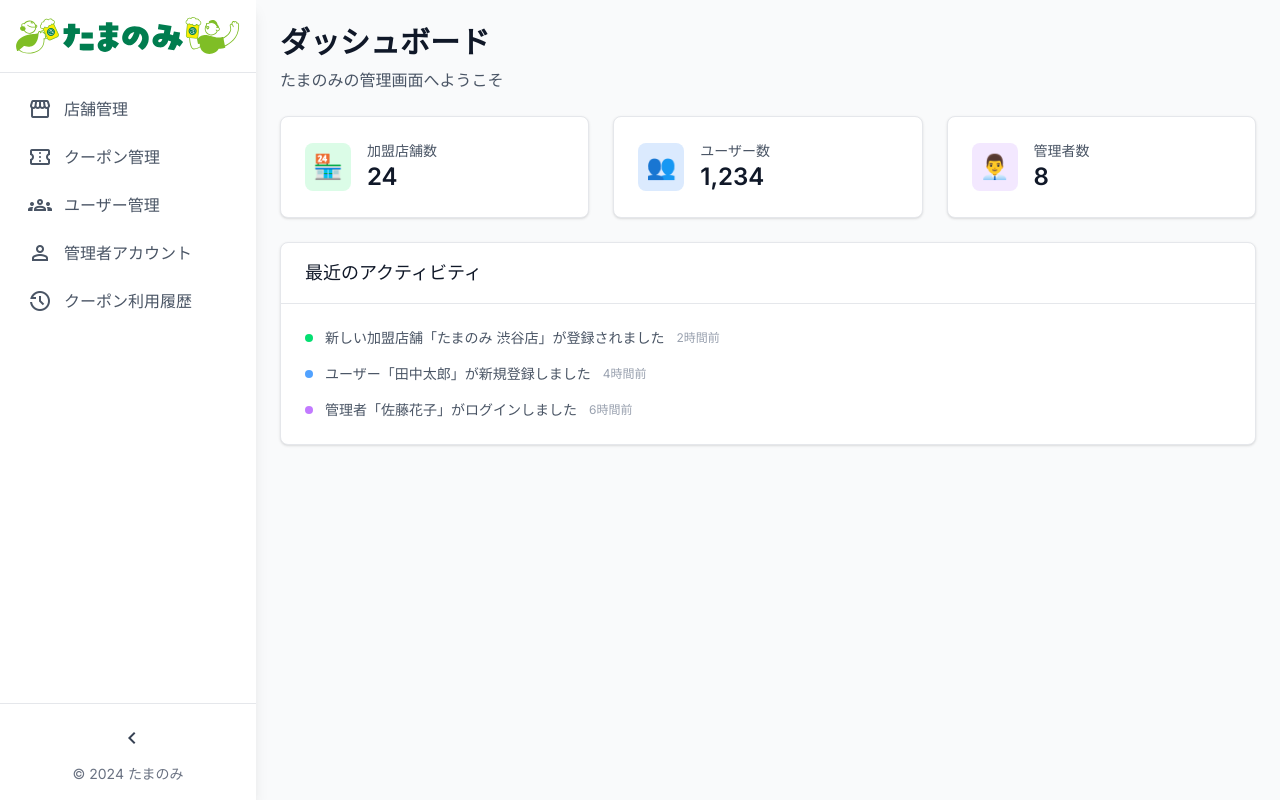
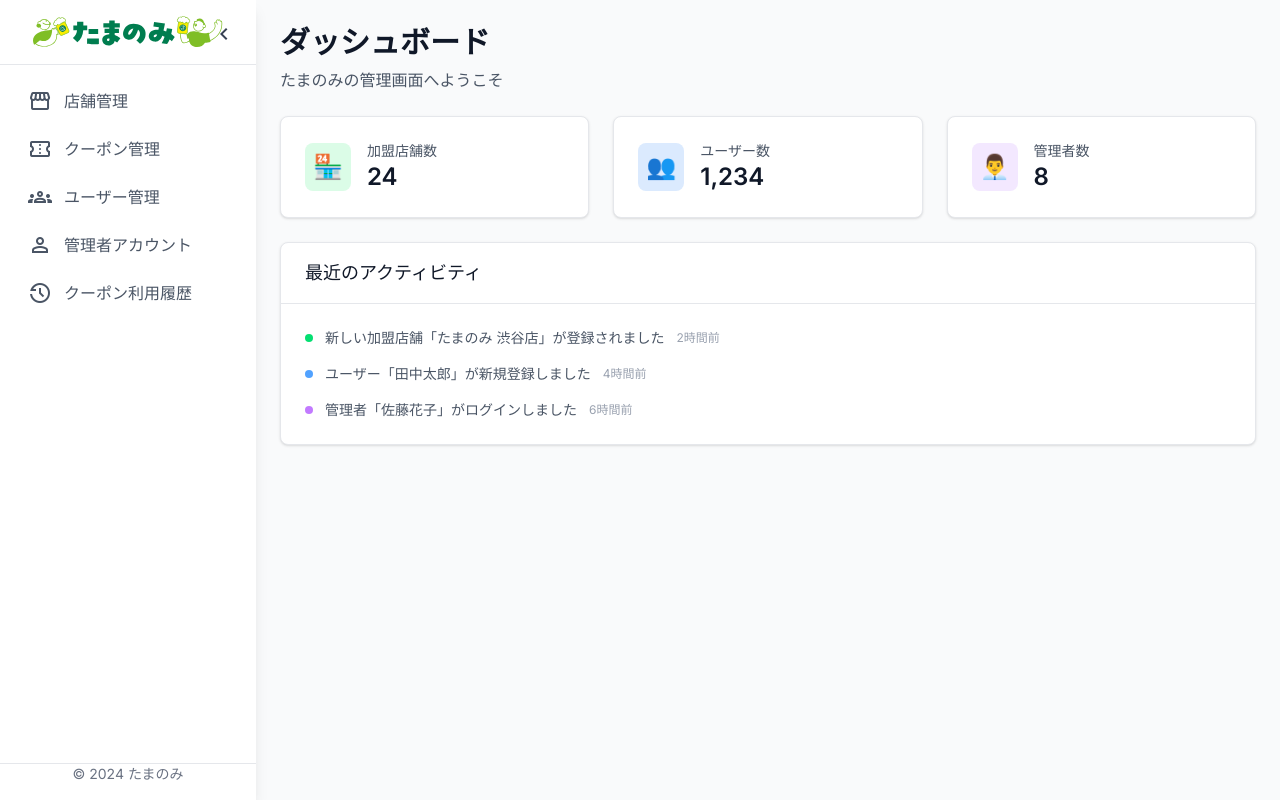
Before and after one commit to HV-development/tamanomi-admin, a Next.js app: page / in a window 1280 px wide. Built offline with nearby package versions, Linux system fonts and the light colour scheme.

Commit message:
ロゴサイズ縮小と折りたたみボタンを右端に移動

```diff
--- a/src/components/molecules/SidebarHeader.tsx
+++ b/src/components/molecules/SidebarHeader.tsx
@@ -12,8 +12,8 @@ export default function SidebarHeader({ isCollapsed }: SidebarHeaderProps) {
   }
 
   return (
-    <div className="flex items-center p-4 border-b border-gray-200">
-      <Logo size="md" />
+    <div className="flex items-center justify-between p-4 border-b border-gray-200">
+      <Logo size="sm" />
     </div>
   );
 }
--- a/src/components/organisms/Sidebar.tsx
+++ b/src/components/organisms/Sidebar.tsx
@@ -29,7 +29,21 @@ export default function Sidebar() {
     <div className={`bg-white shadow-lg transition-all duration-300 relative ${
       isCollapsed ? 'w-16' : 'w-64'
     }`}>
+      <div className="relative">
         <SidebarHeader isCollapsed={isCollapsed} />
+        {!isCollapsed && (
+          <div className="absolute top-4 right-4">
+            <Button
+              variant="ghost"
+              size="sm"
+              onClick={() => setIsCollapsed(!isCollapsed)}
+              className="p-2 focus:outline-none"
+            >
+              <Icon name="chevronLeft" size="sm" />
+            </Button>
+          </div>
+        )}
+      </div>
 
       {/* メニュー */}
       <nav className={`p-4 ${isCollapsed ? 'pt-6' : ''}`}>
@@ -50,6 +64,7 @@ export default function Sidebar() {
 
       {/* フッター */}
       <div className="absolute bottom-0 left-0 right-0 border-t border-gray-200">
+        {isCollapsed && (
           <div className="p-4">
             <div className="flex justify-center">
               <Button
@@ -58,10 +73,11 @@ export default function Sidebar() {
                 onClick={() => setIsCollapsed(!isCollapsed)}
                 className="p-2 focus:outline-none"
               >
-              <Icon name={isCollapsed ? 'chevronRight' : 'chevronLeft'} size="sm" />
+                <Icon name="chevronRight" size="sm" />
               </Button>
             </div>
           </div>
+        )}
 
         {!isCollapsed && (
           <div className="p-4 pt-0">
```
Lines whose indentation alone changed are shown as unchanged.
